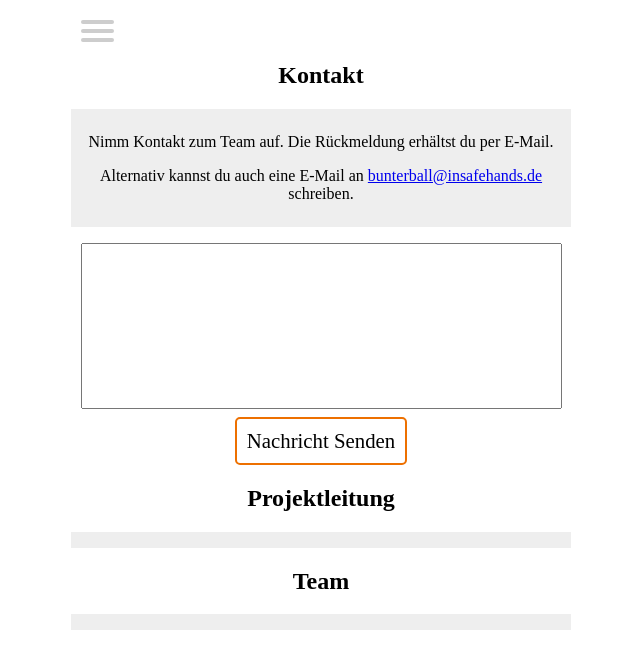
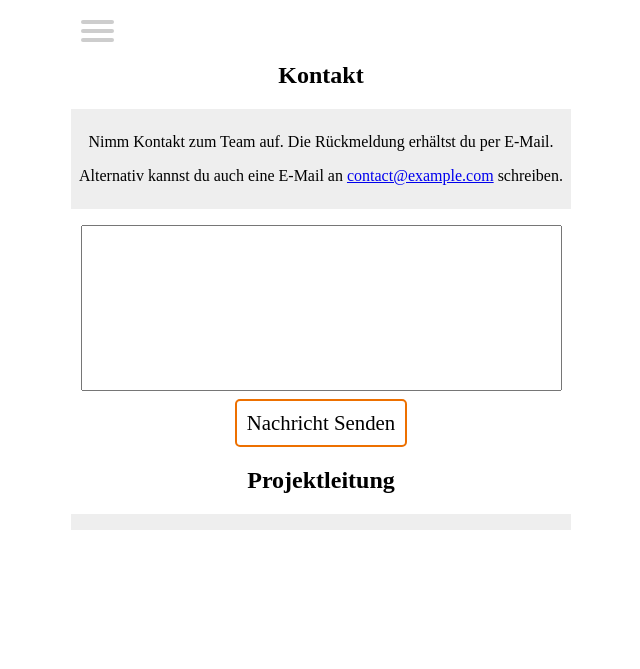
Before and after one commit to digitalfabrik/ish-goalkeeper, a Django app: page /gui/contact/ in a window 1280 px wide. Shown: the top 669 px of the page, without its empty margins (319-959 px from the left). Run offline with Django 3.2, Linux system fonts and the light colour scheme; the visitor is signed in with stand-in values (Sample User, id 1); data comes from the database, SQL or seed files in the repository; data that the repository does not hold is empty; some libraries are stand-ins or nearby versions; some web fonts are replaced.

Commit message:
Change contact view, fixes #107

```diff
--- a/src/goalkeeper/settings.py
+++ b/src/goalkeeper/settings.py
@@ -133,7 +133,8 @@ EMAIL_PORT = 587
 EMAIL_HOST_USER = 'mail@exmple.com'
 EMAIL_HOST_PASSWORD = 'password'
 
-EMAIL_CONTACT = ""
+EMAIL_CONTACT = "contact@example.com"
+EMAIL_CONTACT_TEACHERS = "contact-teachers@example.com"
 
 MEDIA_URL = '/media/'
 
--- a/src/gui/templates/contact.html
+++ b/src/gui/templates/contact.html
@@ -1,5 +1,6 @@
 {% extends "base.html" %}
 {% load static %}
+{% load has_group %}
 {% block content %}
 <h2>Kontakt</h2>
 {% if sent %}
@@ -9,7 +10,7 @@
 {% endif %}
 <div class="content-item centered">
   <p>Nimm Kontakt zum Team auf. Die Rückmeldung erhältst du per E-Mail.</p>
-  <p>Alternativ kannst du auch eine E-Mail an <a href="mailto:bunterball@insafehands.de">bunterball@insafehands.de</a> schreiben.
+  <p>Alternativ kannst du auch eine E-Mail an <a href="mailto:{{ mail_to }}">{{ mail_to }}</a> schreiben.
 </div>
 <div class="centered">
   <form method="post" action="/gui/contact/">
@@ -33,7 +34,7 @@
 </div>
 {% endfor %}
 </div>
-
+{% if request.user|has_group:"Team" %}
 <h2>Team</h2>
 <div class="content-item">
 {% for user in team %}
@@ -48,4 +49,5 @@
 </div>
 {% endfor %}
 </div>
+{% endif %}
 {% endblock %}
--- a/src/gui/views/contact.py
+++ b/src/gui/views/contact.py
@@ -13,16 +13,22 @@ def contact_form(request):
     Contact form for users to contact the admin
     team.
     """
+    if request.user.groups.filter(name="Lehrkräfte").exists():
+        mail_to = settings.EMAIL_CONTACT_TEACHERS
+    else:
+        mail_to = settings.EMAIL_CONTACT
     context = {
         'pms' : User.objects.filter(groups__name="Projektleitung"),
-        'team' : User.objects.filter(groups__name="Team")
+        'team' : User.objects.filter(groups__name="Team"),
+        'mail_to': mail_to,
     }
     if 'message' in request.POST:
+
         email = EmailMessage('ISH Goalkeeper - Benachrichtigung',
                              request.POST['message'],
                              reply_to=[request.user.email],
                              from_email=settings.EMAIL_HOST_USER,
-                             to=[settings.EMAIL_CONTACT])
+                             to=[mail_to])
         email.send()
         context["sent"] = True
     return render(request, 'contact.html', context)
```
